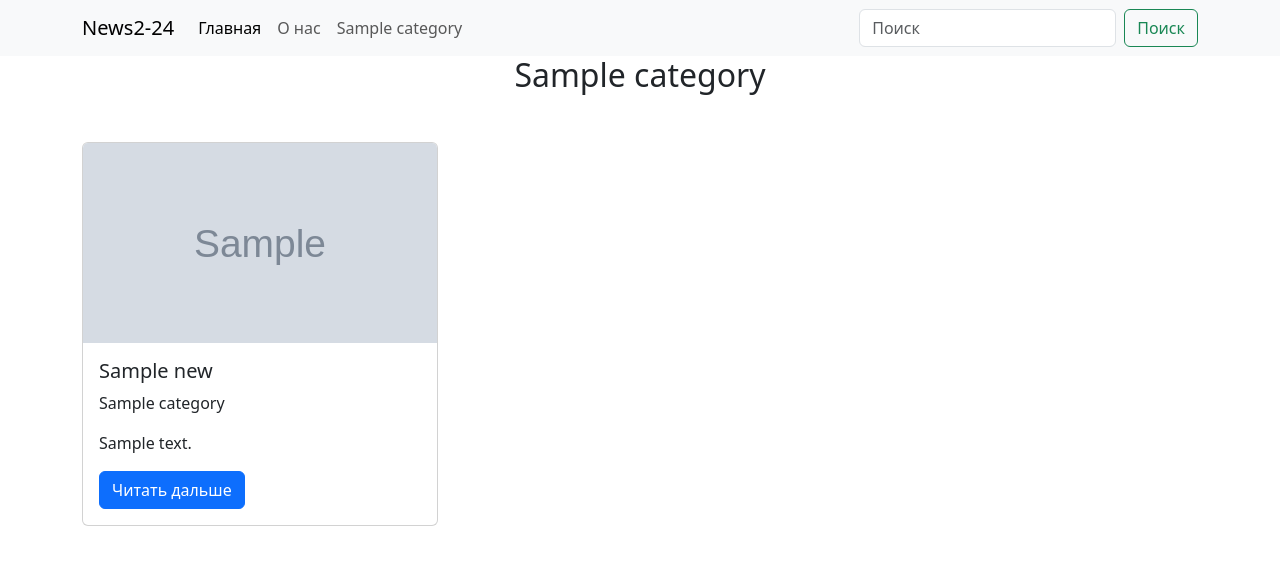
After one commit to edzen12/djangoFirst-2-24, a Django app: a page that uses templates/base.html in a window 1280 px wide. The commit adds this page. Shown: the top 565 px of the page. Run offline with Django 4.2, Linux system fonts and the light colour scheme; tables that the repository leaves empty hold one stand-in row (values such as "Sample post"); grey boxes marked "Sample" are stand-in pictures; some libraries are stand-ins or nearby versions.

Commit message:
add category detail

```diff
--- a/djangoFirst/urls.py
+++ b/djangoFirst/urls.py
@@ -2,7 +2,7 @@ from django.contrib import admin
 from django.urls import path, include
 from django.conf import settings
 from django.conf.urls.static import static
-from news.views import homepage, news_detail, about, search
+from news.views import homepage, news_detail, about, search, category_detail
 
 urlpatterns = [
     path('admin/', admin.site.urls),
@@ -10,5 +10,6 @@ urlpatterns = [
     path('', homepage, name='homepage'),
     path('about/', about, name='about'),
     path('search/', search, name='search'),
+    path('category/<slug:slug>/', category_detail, name='category_detail'),
     path('news/<slug:slug>/', news_detail, name='news_detail'),
 ]+static(settings.MEDIA_URL, document_root=settings.MEDIA_ROOT)
--- a/news/views.py
+++ b/news/views.py
@@ -48,3 +48,15 @@ def news_detail(request, slug):
         'category_all':category_all,
     }
     return render(request, 'single-page.html',context)
+
+
+def category_detail(request, slug):
+    category = get_object_or_404(Category, slug=slug)
+    category_all = Category.objects.filter(news__isnull=False).distinct()
+    news_all_category = News.objects.filter(category=category)
+    context = {
+        'category_all':category_all,
+        'category':category,
+        'news_all_category':news_all_category,
+    }
+    return render(request, 'category.html', context)
--- a/templates/base.html
+++ b/templates/base.html
@@ -25,7 +25,7 @@
                 </li>
                 {% for category in category_all %}
                 <li class="nav-item">
-                <a class="nav-link" href="#">{{category.title}}</a>
+                <a class="nav-link" href="{% url "category_detail" category.slug %}">{{category.title}}</a>
                 </li>
                 {% endfor %}
             </ul>
--- /dev/null
+++ b/templates/category.html
@@ -0,0 +1,26 @@
+{% extends "base.html" %}
+
+{% block content %}
+<h2 class="text-center">{{category}}</h2>
+<div class="container mt-5">
+    <div class="row">
+        <!-- col -->
+        {% for news in news_all_category %}
+            <div class="col-lg-4">
+                <div class="card">
+                    <div class="imgBlock" style="height: 200px;">
+                        <img style="height: 100%; object-fit: cover;" src="{{news.image.url}}" class="card-img-top" alt="...">
+                    </div>
+                    <div class="card-body">
+                        <h5 class="card-title">{{news.title}}</h5>
+                        <p>{{news.category}}</p>
+                        <p class="card-text">{{news.description|truncatewords:12|safe}}</p>
+                        <a href="{% url 'news_detail' news.slug %}" class="btn btn-primary">Читать дальше</a>
+                    </div>
+                </div>
+            </div>
+        {% endfor %}
+        <!-- col -->
+    </div>
+</div>
+{% endblock content %}
```
